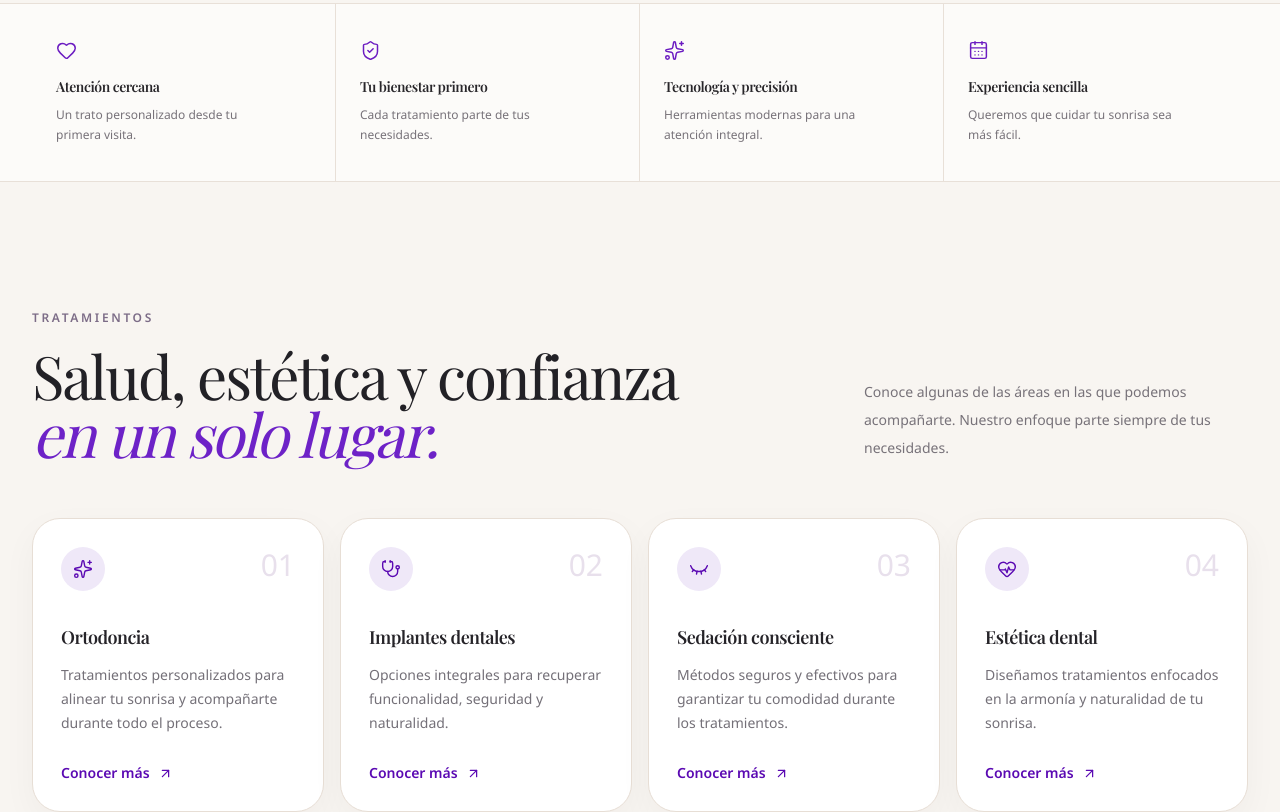
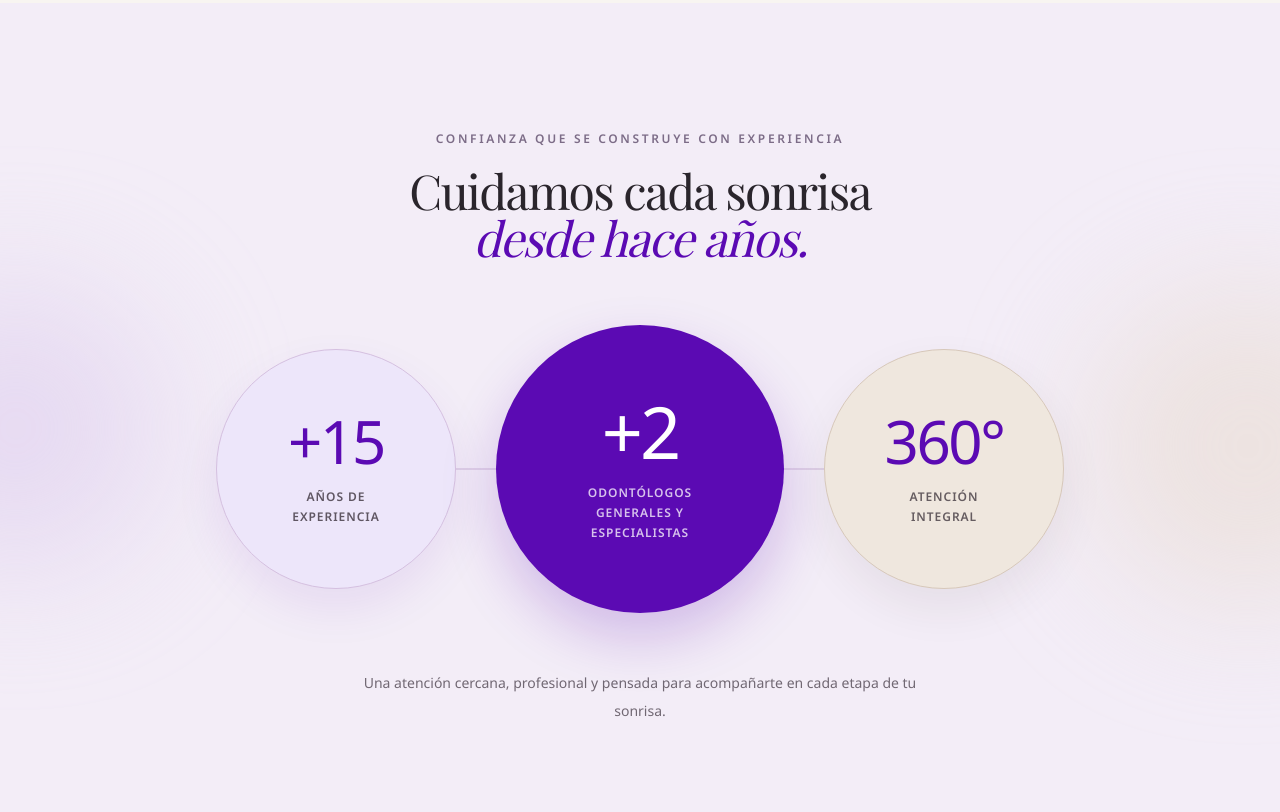
Before and after one commit to alondravneg/codantis, a Next.js app: page / in a window 1280 px wide. Shown: the part 1000-1812 px from the top of the page. Built offline with nearby package versions, Linux system fonts and the light colour scheme; a web font is replaced by a local one.

Commit message:
Stats upgrade

```diff
--- a/src/app/page.tsx
+++ b/src/app/page.tsx
@@ -27,6 +27,7 @@ import { whatsappData } from "@/lib/whatsapp";
 import Footer from "@/components/layout/Footer";
 import Navbar from "@/components/layout/Navbar";
 import Link from "next/link";
+import TrustStats from "@/components/common/TrustStats";
 
 const services = [
   {
@@ -35,7 +36,7 @@ const services = [
     title: "Ortodoncia",
     description:
       "Tratamientos personalizados para alinear tu sonrisa y acompañarte durante todo el proceso.",
-    href:"",
+    href: "",
   },
   {
     number: "02",
@@ -43,7 +44,7 @@ const services = [
     title: "Implantes dentales",
     description:
       "Opciones integrales para recuperar funcionalidad, seguridad y naturalidad.",
-    href:"",
+    href: "",
   },
   {
     number: "03",
@@ -59,7 +60,7 @@ const services = [
     title: "Estética dental",
     description:
       "Diseñamos tratamientos enfocados en la armonía y naturalidad de tu sonrisa.",
-    href:"",
+    href: "",
   },
   {
     number: "05",
@@ -67,15 +68,15 @@ const services = [
     title: "Prevención y limpieza",
     description:
       "Cuida tu salud bucal con revisiones y limpieza profesional de forma periódica.",
-    href:"",
+    href: "",
   },
-    {
+  {
     number: "06",
     icon: ToothbrushSparkles,
     title: "Blanqueamiento dental",
     description:
       "Tratamiento seguro y efectivo para mejorar el color de tus dientes y resaltar tu sonrisa.",
-    href:"/blanqueamiento-dental-en-monterrey",
+    href: "/blanqueamiento-dental-en-monterrey",
   },
 ];
 
@@ -326,6 +327,8 @@ export default function Home() {
             </motion.div>
           </div>
         </section>
+
+        <TrustStats />
 
         {/* =======================================================
             BENEFITS
--- /dev/null
+++ b/src/components/common/TrustStats.tsx
@@ -0,0 +1,152 @@
+"use client";
+
+import { motion } from "framer-motion";
+
+const stats = [
+  {
+    value: "+15",
+    label: "Años de experiencia",
+    position: "left",
+  },
+  {
+    value: "+2",
+    label: "Odontólogos generales y especialistas",
+    position: "center",
+  },
+  {
+    value: "360°",
+    label: "Atención integral",
+    position: "right",
+  },
+];
+
+export default function TrustStats() {
+  return (
+    <section className="relative overflow-hidden bg-[#F3EDF7] px-6 py-24 lg:px-8 lg:py-32">
+      {/* Decorative background */}
+      <div className="pointer-events-none absolute -left-32 top-1/2 h-72 w-72 -translate-y-1/2 rounded-full bg-[#DCC9ED]/50 blur-3xl" />
+
+      <div className="pointer-events-none absolute -right-32 top-1/3 h-80 w-80 rounded-full bg-[#E8D9CC]/50 blur-3xl" />
+
+      <div className="relative mx-auto max-w-7xl">
+
+        {/* Intro */}
+        <motion.div
+          initial={{ opacity: 0, y: 25 }}
+          whileInView={{ opacity: 1, y: 0 }}
+          viewport={{ once: true, amount: 0.2 }}
+          transition={{
+            duration: 0.7,
+            ease: "easeOut",
+          }}
+          className="mx-auto max-w-2xl text-center"
+        >
+          <p className="text-xs font-semibold uppercase tracking-[0.22em] text-[#7C6C87]">
+            Confianza que se construye con experiencia
+          </p>
+
+          <h2 className="mt-5 font-[var(--font-heading)] text-4xl font-normal leading-[0.98] tracking-[-0.035em] text-[#2A252C] sm:text-5xl">
+            Cuidamos cada sonrisa
+            <br />
+            <span className="italic text-[#5B0AB3]">
+              desde hace años.
+            </span>
+          </h2>
+        </motion.div>
+
+        {/* Circles */}
+        <div className="relative mx-auto mt-16 max-w-5xl">
+
+          {/* Connecting line - desktop */}
+          <div className="pointer-events-none absolute left-[18%] right-[18%] top-1/2 hidden h-px -translate-y-1/2 bg-[#CDB8D8] lg:block" />
+
+          <div className="flex flex-col items-center justify-center gap-8 sm:flex-row sm:gap-5 lg:gap-10">
+
+            {/* STAT 1 */}
+            <motion.div
+              initial={{ opacity: 0, scale: 0.85, y: 20 }}
+              whileInView={{ opacity: 1, scale: 1, y: 0 }}
+              viewport={{ once: true, amount: 0.2 }}
+              transition={{
+                duration: 0.7,
+                delay: 0.05,
+                ease: "easeOut",
+              }}
+              whileHover={{ y: -8 }}
+              className="relative z-10 flex h-48 w-48 shrink-0 flex-col items-center justify-center rounded-full border border-[#D5C0E0] bg-[#EDE6FA] text-center shadow-[0_20px_45px_rgba(91,10,179,0.08)] sm:h-52 sm:w-52 lg:h-60 lg:w-60"
+            >
+              <span className="font-[var(--font-heading)] text-5xl leading-none tracking-[-0.04em] text-[#5B0AB3] lg:text-6xl">
+                {stats[0].value}
+              </span>
+
+              <span className="mt-4 max-w-[130px] text-xs font-semibold uppercase leading-5 tracking-[0.08em] text-[#5F5662]">
+                {stats[0].label}
+              </span>
+            </motion.div>
+
+            {/* STAT 2 */}
+            <motion.div
+              initial={{ opacity: 0, scale: 0.85, y: 30 }}
+              whileInView={{ opacity: 1, scale: 1, y: 0 }}
+              viewport={{ once: true, amount: 0.2 }}
+              transition={{
+                duration: 0.7,
+                delay: 0.15,
+                ease: "easeOut",
+              }}
+              whileHover={{ y: -10 }}
+              className="relative z-10 flex h-56 w-56 shrink-0 flex-col items-center justify-center rounded-full bg-[#5B0AB3] text-center shadow-[0_25px_55px_rgba(91,10,179,0.22)] sm:h-60 sm:w-60 lg:h-72 lg:w-72"
+            >
+              <span className="font-[var(--font-heading)] text-6xl leading-none tracking-[-0.04em] text-white lg:text-7xl">
+                {stats[1].value}
+              </span>
+
+              <span className="mt-4 max-w-[155px] text-xs font-semibold uppercase leading-5 tracking-[0.08em] text-white/75">
+                {stats[1].label}
+              </span>
+            </motion.div>
+
+            {/* STAT 3 */}
+            <motion.div
+              initial={{ opacity: 0, scale: 0.85, y: 20 }}
+              whileInView={{ opacity: 1, scale: 1, y: 0 }}
+              viewport={{ once: true, amount: 0.2 }}
+              transition={{
+                duration: 0.7,
+                delay: 0.25,
+                ease: "easeOut",
+              }}
+              whileHover={{ y: -8 }}
+              className="relative z-10 flex h-48 w-48 shrink-0 flex-col items-center justify-center rounded-full border border-[#D7C8BA] bg-[#EFE7DE] text-center shadow-[0_20px_45px_rgba(60,38,25,0.07)] sm:h-52 sm:w-52 lg:h-60 lg:w-60"
+            >
+              <span className="font-[var(--font-heading)] text-5xl leading-none tracking-[-0.04em] text-[#5B0AB3] lg:text-6xl">
+                {stats[2].value}
+              </span>
+
+              <span className="mt-4 max-w-[125px] text-xs font-semibold uppercase leading-5 tracking-[0.08em] text-[#655C60]">
+                {stats[2].label}
+              </span>
+            </motion.div>
+
+          </div>
+        </div>
+
+        {/* Bottom statement */}
+        <motion.p
+          initial={{ opacity: 0 }}
+          whileInView={{ opacity: 1 }}
+          viewport={{ once: true, amount: 0.2 }}
+          transition={{
+            duration: 0.8,
+            delay: 0.35,
+            ease: "easeOut",
+          }}
+          className="mx-auto mt-14 max-w-xl text-center text-sm leading-7 text-[#716873]"
+        >
+          Una atención cercana, profesional y pensada para acompañarte en
+          cada etapa de tu sonrisa.
+        </motion.p>
+      </div>
+    </section>
+  );
+}
```
